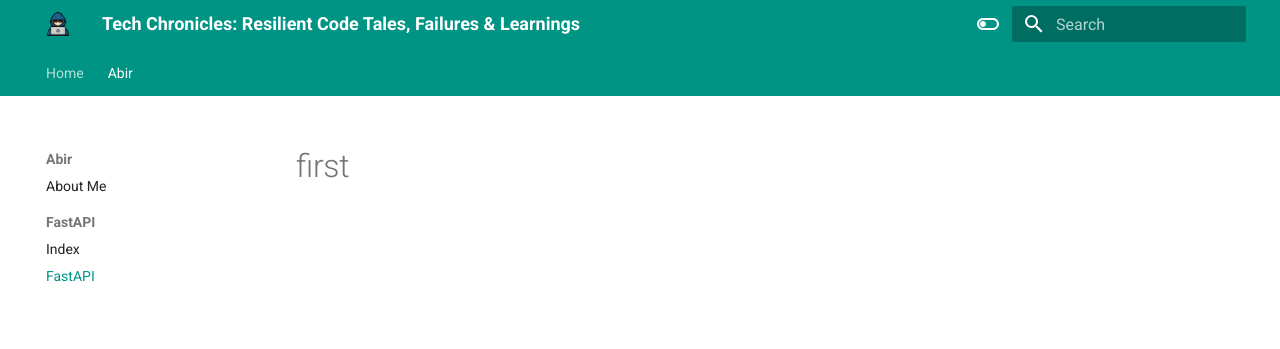
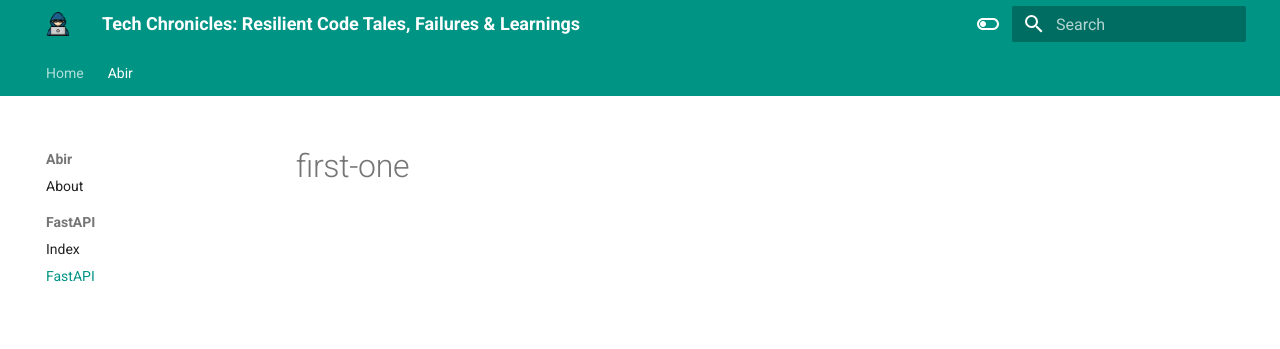
Before and after one commit to abirmunna/blog_mk, an MkDocs documentation site: the page built from docs/Abir/FastAPI/first_one.md, in a window 1280 px wide. Shown: the top 349 px of the page. Built offline with MkDocs 1.6.1 and Material for MkDocs 9.7.7, drawn with Linux system fonts in a browser that asks for light colours.

Commit message:
Changes to be committed: 	modified:   docs/Abir/FastAPI/first_one.md 	modified:   mkdocs.yml 	deleted:    runner/test1

```diff
--- a/docs/Abir/FastAPI/first_one.md
+++ b/docs/Abir/FastAPI/first_one.md
@@ -1 +1 @@
-#first
+#first-one
--- a/mkdocs.yml
+++ b/mkdocs.yml
@@ -4,7 +4,7 @@ site_author: "Abir Hasan Munna"
 nav:
   - Home: index.md
   - Abir:
-    - 'About Me': 'Abir/about.md'
+    - 'Abir/about.md'
     - FastAPI:
       - 'Abir/FastAPI/index.md'
       - 'FastAPI': 'Abir/FastAPI/first_one.md'
```
Also changed, not shown: 1 other file.
